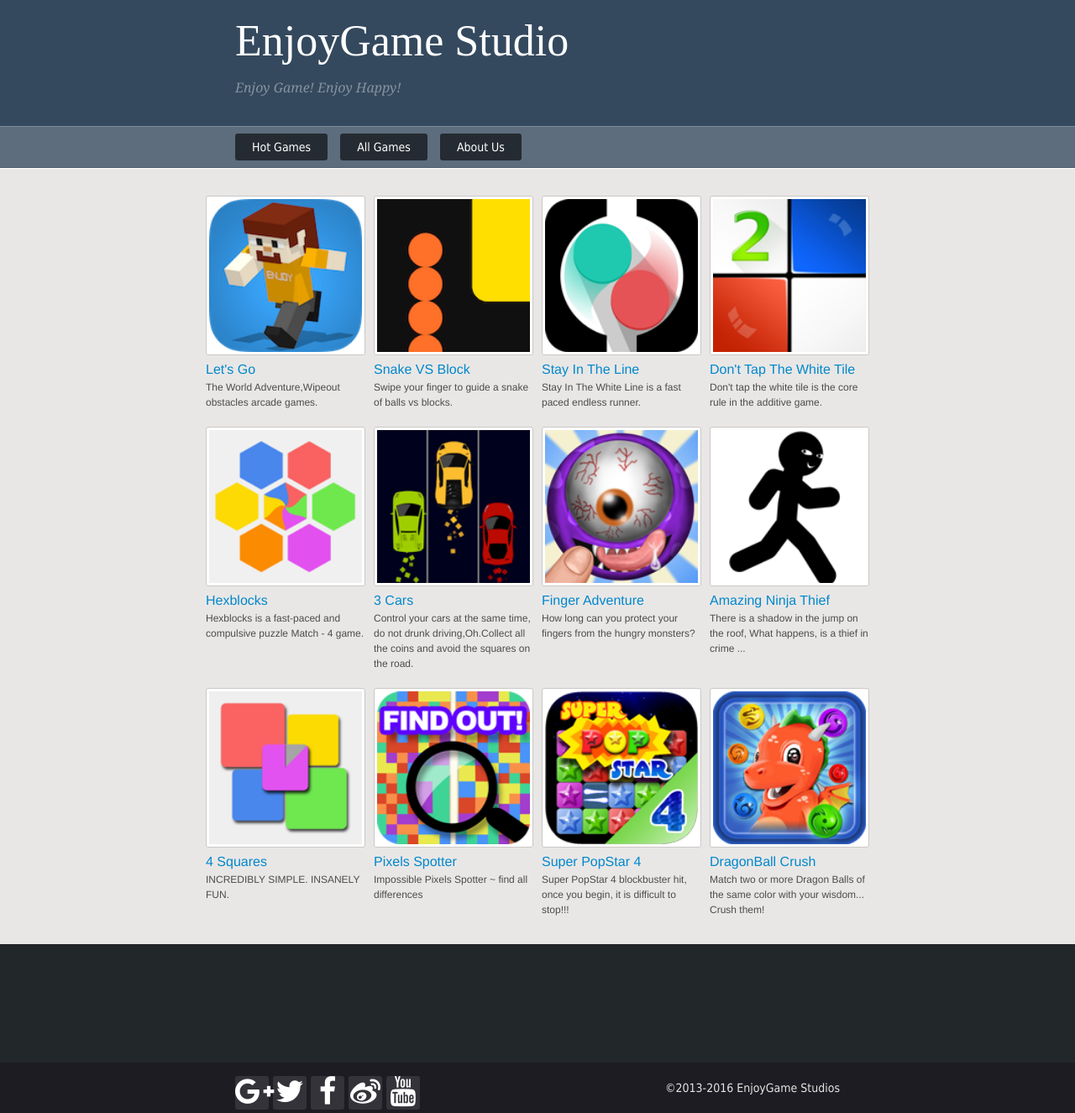
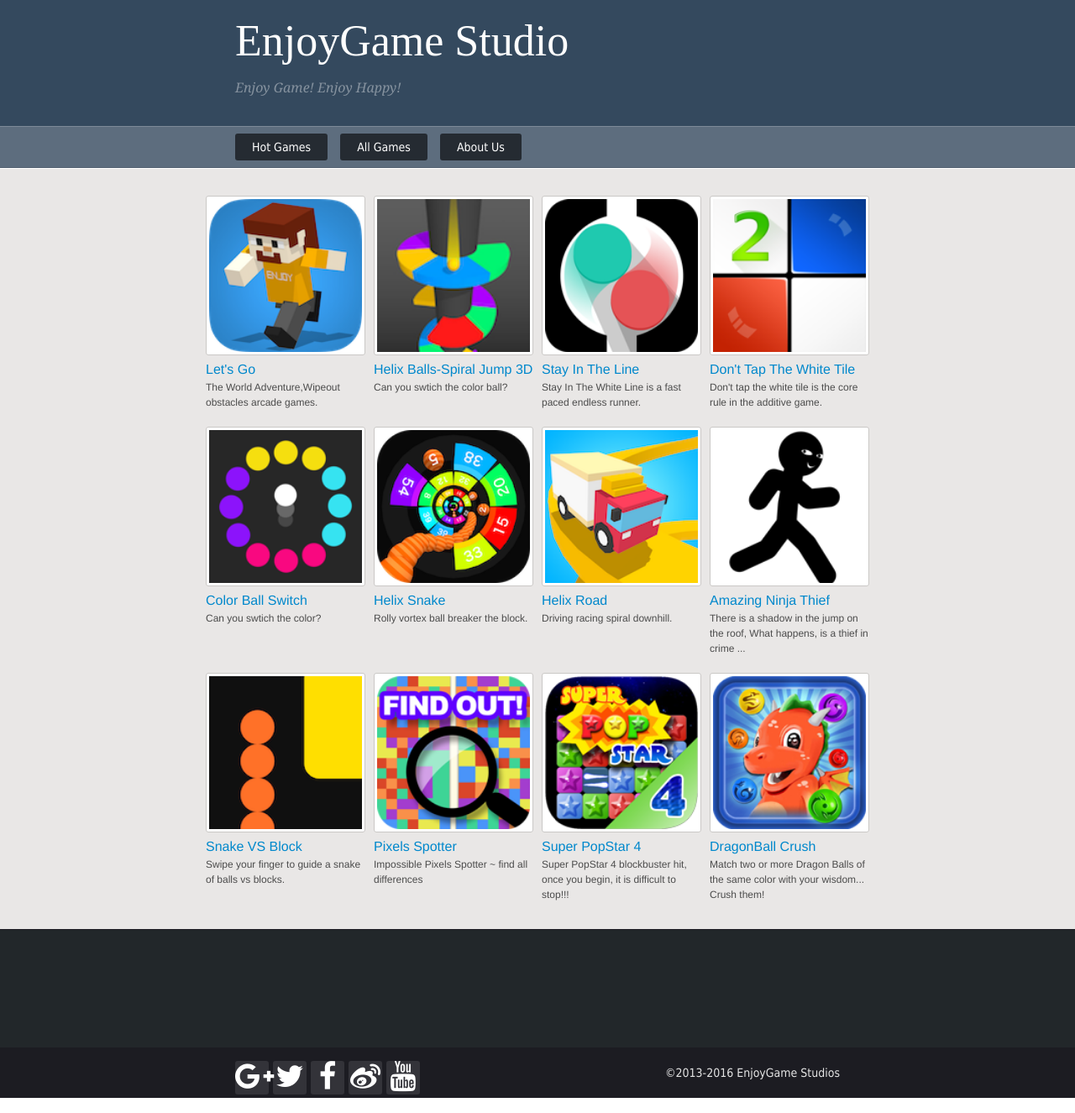
Before and after one commit to enjoygamestudios/enjoygamestudios.github.io, a Jekyll site: the page built from index.html, in a window 1280 px wide. Shown: the whole page at 84% size. Built offline with Jekyll 4.4.1, drawn with Linux system fonts in a browser that asks for light colours; nearby versions of some CDN libraries; the list of posts is cut into pages by our own code.

Commit message:
新增helix系列

```diff
--- a/_posts/2016-06-06-colordashy.html
+++ b/_posts/2016-06-06-colordashy.html
@@ -1,13 +1,13 @@
 ---
 layout: post
-title: Color Dashy
-description: Color Dashy - A about switch colorful dot gravity twisty arcade adventure game
+title: Color Ball Dash
+description: Color Switch - A about switch colorful dot gravity twisty arcade adventure game
 keywords: IOS, Android,Game,Games,White,Tile,Arcade,Stay,The,Line,GitHub, Jekyll, Plugins, Works, Archives, Quotes, css, html, javascript, wordpress, logo, design, Don't Tap The White Tiles,geek,游戏，安卓,休闲游戏,街机游戏,虐心,坑爹,动作,别出白线,别踩白块儿,Swipe 3,Amazing Ninja Thief,jumpping,catch color tiles,Amazing Stick Hero,Stick Hero,Mmm Finger Adventure,Mmm Fingers,No Brakes,Squares Dash,Square,Dragon Ball Crush,Saga,Dragon Jewels Crush,Horoscope,消灭星星,消除星星,满天星,popstar,Fruit Link Crush,Fruit splash,juicy,糖果萌萌消,Survive On The Platform,平台挑战,生存大挑战,生存冒险,野外生存,冒险,Impossible,Pixels,Spotter,find,all,differences,shapes,shades
 ---
 
 <!--可以下载的市场-->
 <div class="span-8 project">
-    <a href="https://itunes.apple.com/app/id1116569752?mt=8" target="_blank">
+    <a href="https://itunes.apple.com/app/id1367104438?mt=8" target="_blank">
         <img src="/images/btn/btn_AppStore.png" width="250" height="100" class="" />
     </a>
 </div>
--- a/_posts/2017-06-07-snakevsblock.html
+++ b/_posts/2017-06-07-snakevsblock.html
@@ -2,12 +2,12 @@
 layout: post
 title: Snake vs Block
 description: Snake vs Block - The Balls pk Blocks
-keywords: IOS, Android,Game,Games,White,Tile,Arcade,Stay,The,Line,GitHub, Jekyll, Plugins, Works, Archives, Quotes, css, html, javascript, wordpress, logo, design, Don't Tap The White Tiles,geek,游戏，安卓,休闲游戏,街机游戏,虐心,坑爹,动作,别出白线,别踩白块儿,Swipe 3,Amazing Ninja Thief,jumpping,catch color tiles,Amazing Stick Hero,Stick Hero,Mmm Finger Adventure,Mmm Fingers,No Brakes,Squares Dash,Square,Dragon Ball Crush,Saga,Dragon Jewels Crush,Horoscope,消灭星星,消除星星,满天星,popstar,Fruit Link Crush,Fruit splash,juicy,糖果萌萌消,Survive On The Platform,平台挑战,生存大挑战,生存冒险,野外生存,冒险,Impossible,Pixels,Spotter,find,all,differences,shapes,shades,quizup,你猜我画,疯狂猜图,疯狂来往,six!，1010!,snake,vs,block,balls,blocks,贪吃蛇,球球,大作战,方块
+keywords: IOS, Android,Game,Games,White,Tile,Arcade,Stay,The,Line,GitHub, Jekyll, Plugins, Works, Archives, Quotes, css, html, javascript, wordpress, logo, design, Don't Tap The White Tiles,geek,游戏，安卓,休闲游戏,街机游戏,虐心,坑爹,动作,别出白线,别踩白块儿,Swipe 3,Amazing Ninja Thief,jumpping,catch color tiles,Amazing Stick Hero,Stick Hero,Mmm Finger Adventure,Mmm Fingers,No Brakes,Squares Dash,Square,Dragon Ball Crush,Saga,Dragon Jewels Crush,Horoscope,消灭星星,消除星星,满天星,popstar,Fruit Link Crush,Fruit splash,juicy,糖果萌萌消,Survive On The Platform,平台挑战,生存大挑战,生存冒险,野外生存,冒险,Impossible,Pixels,Spotter,find,all,differences,shapes,shades,quizup,你猜我画,疯狂猜图,疯狂来往,six!，1010!,snake,vs,block,balls,blocks,贪吃蛇,球球,大作战,方块,贪吃蛇遇上打方块
 ---
 
 <!--可以下载的市场-->
 <div class="span-8 project">
-    <a href="https://itunes.apple.com/app/id1247495964?mt=8" target="_blank">
+    <a href="https://itunes.apple.com/app/id1347690945?mt=8" target="_blank">
         <img src="/images/btn/btn_AppStore.png" width="250" height="100" class="" />
     </a>
 </div>
@@ -18,7 +18,7 @@
 </div>
 
 <div class="span-8 project last">
-    <a href="https://itunes.apple.com/app/id1247495964?mt=8" target="_blank">
+    <a href="https://itunes.apple.com/cn/app/id1347690945?mt=8" target="_blank">
         <img src="/images/btn/down_more.png" width="250" height="100" class="" />
     </a>
 </div>
--- a/index.html
+++ b/index.html
@@ -2,7 +2,7 @@
 layout: default
 title:
 description:
-keywords: IOS,Android,Game,Games,White,Tile,Arcade,Stay,The,Line,GitHub, Jekyll, Plugins, Works, Archives,Quotes,css,html,javascript,wordpress,logo,design,geek,游戏,安卓,休闲游戏,街机游戏,虐心,坑爹,动作,别出白线,跟着白线,别踩白块儿,手指大冒险,mmm fingers,stick,hero,kindo,squares,方块消消乐,开心消消乐,圆圈冲击,蛇蛇大战方块,贪吃蛇遇上大方块,欢乐球吃球,snake,vs,block,勇敢,向前冲,fidget,lets go
+keywords: IOS,Android,Game,Games,White,Tile,Arcade,Stay,The,Line,GitHub, Jekyll, Plugins, Works, Archives,Quotes,css,html,javascript,wordpress,logo,design,geek,游戏,安卓,休闲游戏,街机游戏,虐心,坑爹,动作,别出白线,跟着白线,别踩白块儿,手指大冒险,mmm fingers,stick,hero,kindo,squares,方块消消乐,开心消消乐,圆圈冲击,蛇蛇大战方块,贪吃蛇遇上大方块,欢乐球吃球,snake,vs,block,勇敢,向前冲,fidget,lets go,helix jump
 isIndex: true
 ---
 
@@ -18,11 +18,11 @@
         <p class="subgametitle">The World Adventure,Wipeout obstacles arcade games.</p>
     </div>
     <div class="span-5 project">
-        <a href="/snakevsblock">
-            <img src="/images/snakevsblock/icon.png" width="182" height="182" class="tile" />
-            <span class="gametitle">Snake VS Block</span>
+        <a href="/helixballs">
+            <img src="/images/helixballs/icon.png" width="182" height="182" class="tile" />
+            <span class="gametitle">Helix Balls-Spiral Jump 3D</span>
         </a>
-        <p class="subgametitle">Swipe your finger to guide a snake of balls vs blocks.</p>
+        <p class="subgametitle">Can you swtich the color ball?</p>
     </div>
     <div class="span-5 project">
         <a href="/intheline">
@@ -41,25 +41,25 @@
 
     <hr class="space" />
     <div class="span-5 project">
-        <a href="/hexblocks">
-            <img src="/images/hexblocks/icon.png" width="182" height="182" class="tile" />
-            <span class="gametitle">Hexblocks</span>
+        <a href="/colordashy">
+            <img src="/images/colordashy/icon.png" width="182" height="182" class="tile" />
+            <span class="gametitle">Color Ball Switch</span>
         </a>
-        <p class="subgametitle">Hexblocks is a fast-paced and compulsive puzzle Match - 4 game.</p>
+        <p class="subgametitle">Can you swtich the color?</p>
     </div>
     <div class="span-5 project">
-        <a href="/3cars">
-            <img src="/images/3cars/icon.png" width="182" height="182" class="tile" />
-            <span class="gametitle">3 Cars</span>
+        <a href="/snakevortex">
+            <img src="/images/snakevortex/icon.png" width="182" height="182" class="tile" />
+            <span class="gametitle">Helix Snake</span>
         </a>
-        <p class="subgametitle">Control your cars at the same time, do not drunk driving,Oh.Collect all the coins and avoid the squares on the road.</p>
+        <p class="subgametitle">Rolly vortex ball breaker the block.</p>
     </div>
     <div class="span-5 project">
-        <a href="/fingeradventure">
-            <img src="/images/fingeradventure/icon.png" width="182" height="182" class="tile" />
-            <span class="gametitle">Finger Adventure</span>
+        <a href="/helixroad">
+            <img src="/images/helixroad/icon.png" width="182" height="182" class="tile" />
+            <span class="gametitle">Helix Road</span>
         </a>
-        <p class="subgametitle">How long can you protect your fingers from the hungry monsters?</p>
+        <p class="subgametitle">Driving racing spiral downhill.</p>
     </div>
     <div class="span-5 project last">
         <a href="/ninjathief">
@@ -71,11 +71,11 @@
 
     <hr class="space" />
     <div class="span-5 project">
-        <a href="/4squares">
-            <img src="/images/4squares/icon.png" width="182" height="182" class="tile" />
-            <span class="gametitle">4 Squares</span>
+        <a href="/snakevsblock">
+            <img src="/images/snakevsblock/icon.png" width="182" height="182" class="tile" />
+            <span class="gametitle">Snake VS Block</span>
         </a>
-        <p class="subgametitle">INCREDIBLY SIMPLE. INSANELY FUN.</p>
+        <p class="subgametitle">Swipe your finger to guide a snake of balls vs blocks.</p>
     </div>
     <div class="span-5 project">
         <a href="/pixelsspotter">
```
Also changed, not shown: _posts/2018-04-04-spillztower.html (added, +38 -0 lines), _posts/2018-05-09-helixballs.html (added, +38 -0 lines), images/helixballs/1.jpg (added), images/helixballs/2.jpg (added), images/helixballs/3.jpg (added), images/helixballs/icon.png (added), images/splliztower/1.png (added), images/splliztower/2.png (added), images/splliztower/3.png (added), images/splliztower/icon.png (added).
